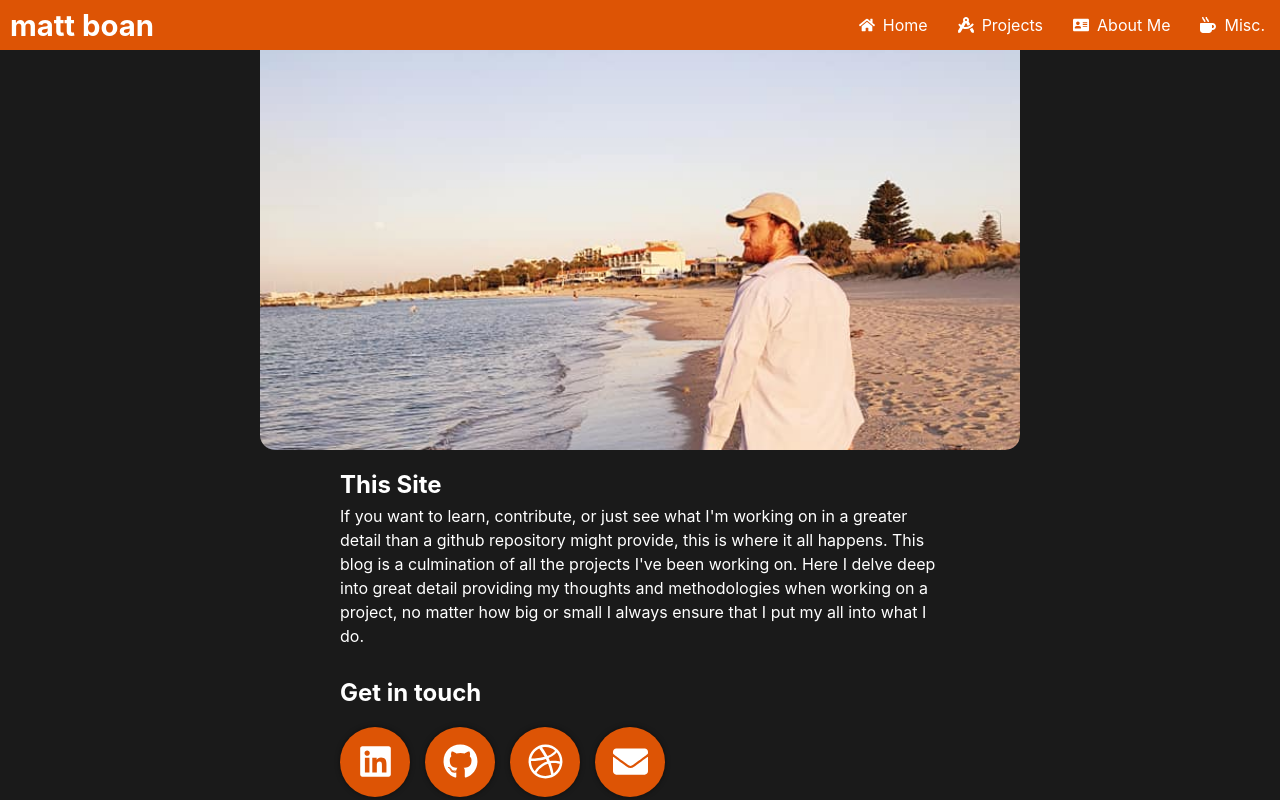
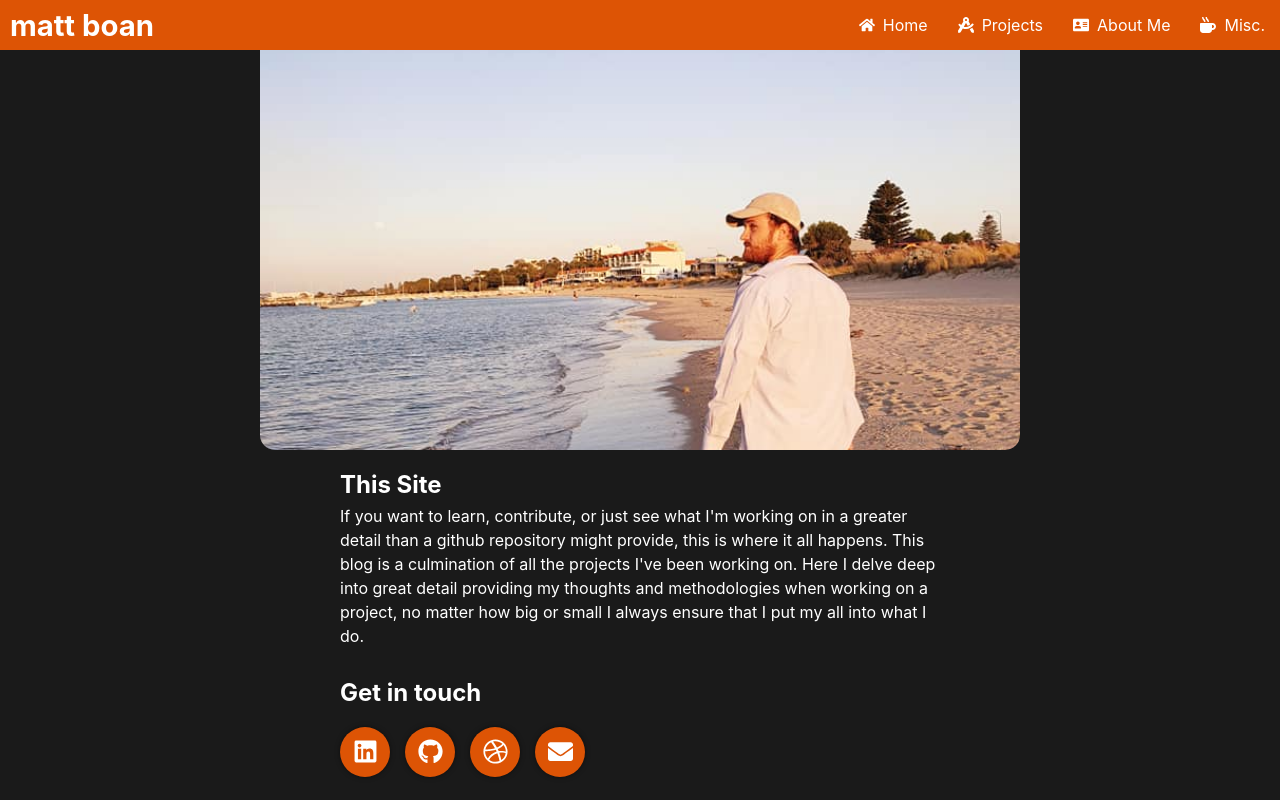
Before and after one commit to mattboan/mattboan-blog, a React (Create React App) app in the folder front-end/: page /AboutMe in a window 1280 px wide. Shown: the top 800 px of the page. Built offline with nearby package versions, Linux system fonts and the light colour scheme.

Commit message:
Placeholder loading image - About Me page

```diff
--- a/front-end/src/Components/SocialIcon.css
+++ b/front-end/src/Components/SocialIcon.css
@@ -4,8 +4,8 @@
     flex-direction: column;
     align-items: center;
     justify-content: center;
-    width: 70px;
-    height: 70px;
+    width: 50px;
+    height: 50px;
     background-color: #dd5405;
     margin-right: 15px;
     margin-top: 15px;
--- a/front-end/src/Views/AboutMe.css
+++ b/front-end/src/Views/AboutMe.css
@@ -12,6 +12,7 @@
     background-size: cover;
     border-bottom-left-radius: 15px;
     border-bottom-right-radius: 15px;
+    background-color: grey;
 }
 
 .para {
```
